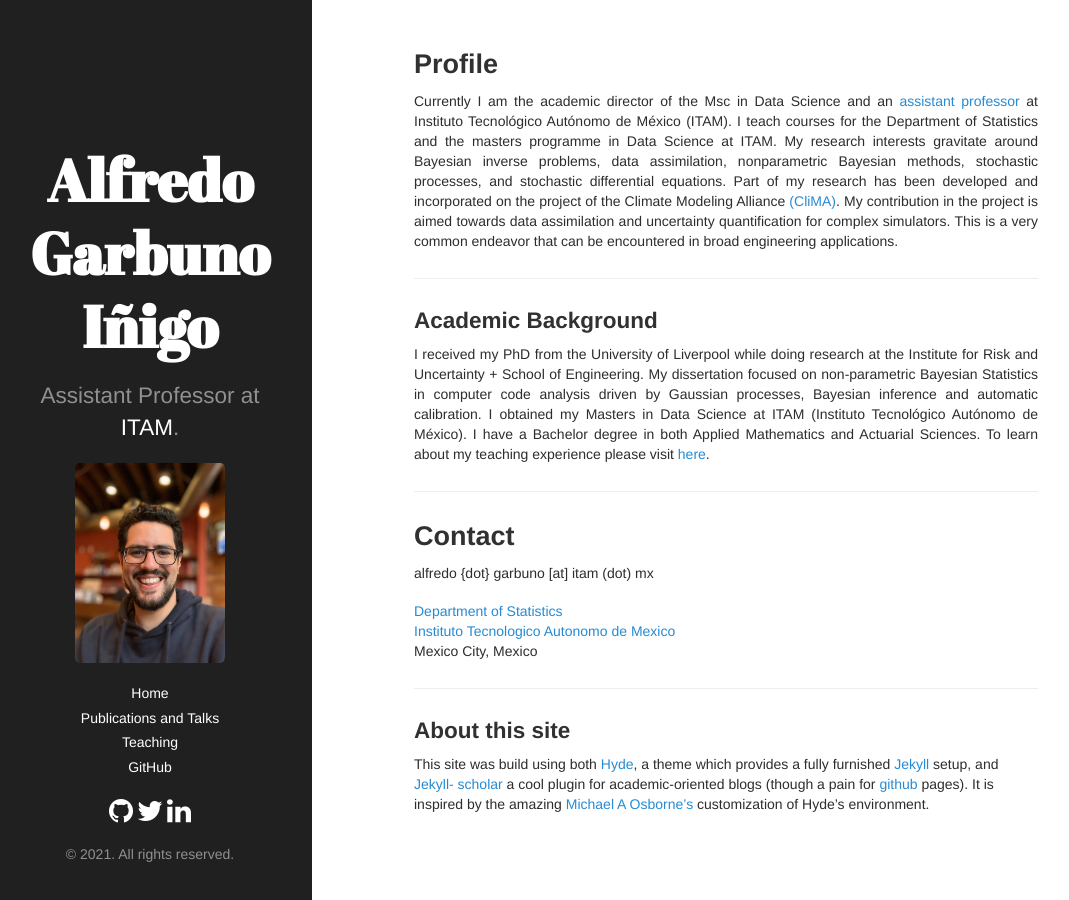
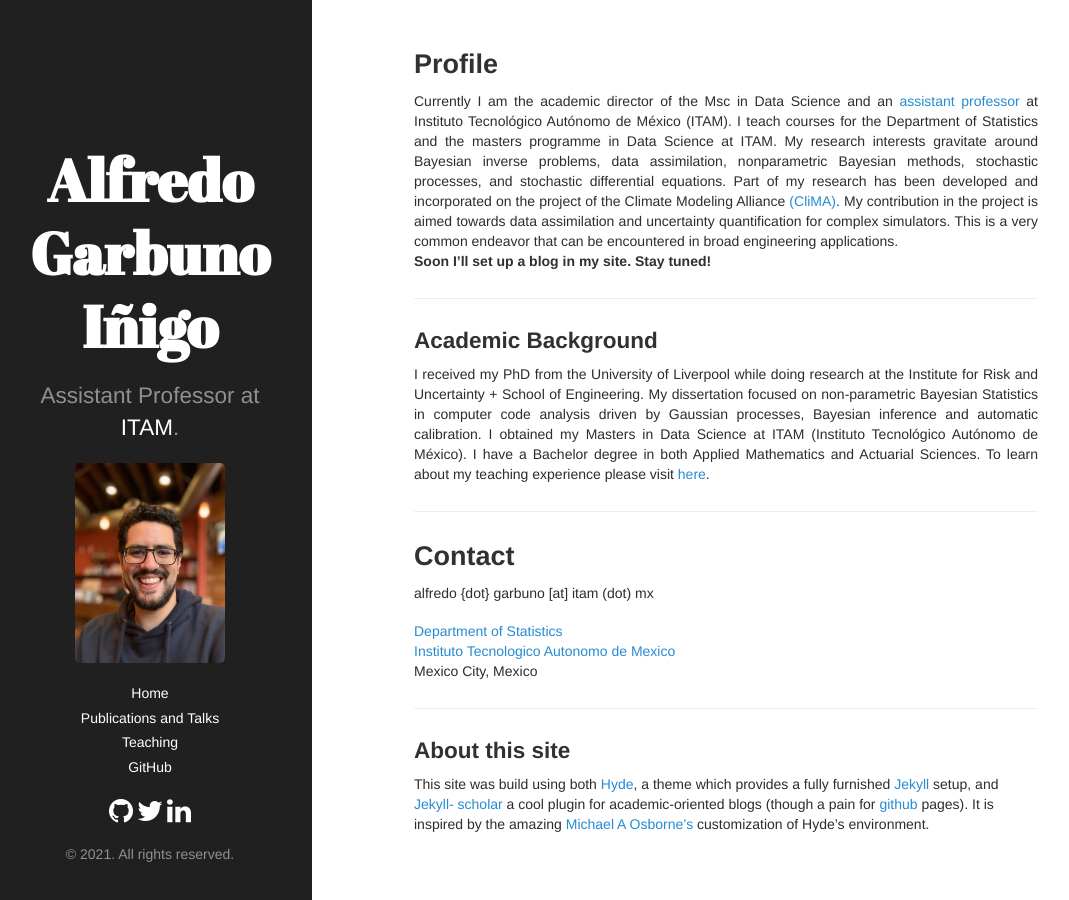
Before and after one commit to agarbuno/agarbuno.github.io, a Jekyll site: the page built from index.md, in a window 1280 px wide. Shown: the whole page, without its empty margins (12-1081 px from the left). Built offline with Jekyll 4.4.1, drawn with Linux system fonts in a browser that asks for light colours; nearby versions of some CDN libraries.

Commit message:
News flash

```diff
--- a/index.md
+++ b/index.md
@@ -28,6 +28,8 @@ machine learning. As a professional, I have specialised in numerical methods,
 statistical modelling, data visualisation and applied probability models.--->
 
 </div>
+
+**Soon I'll set up a blog in my site. Stay tuned!**
 
 <div align="justify"></div>
 <hr>
```
